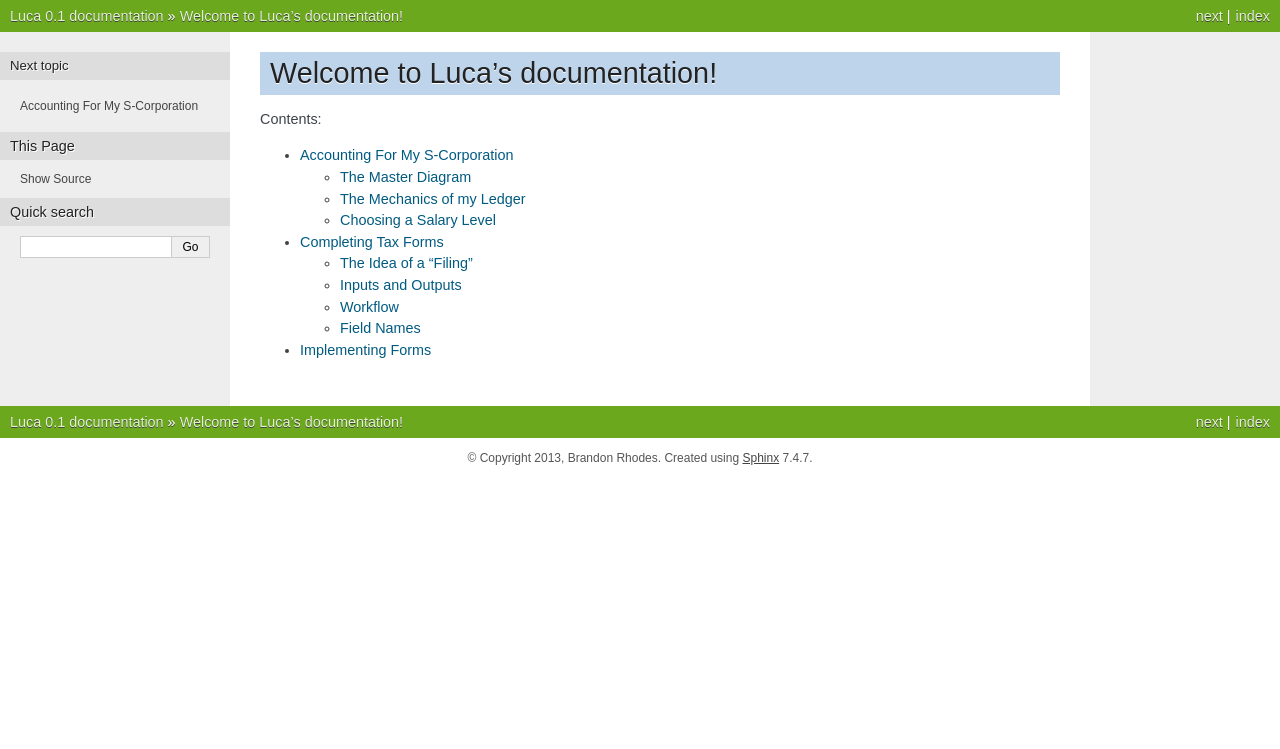
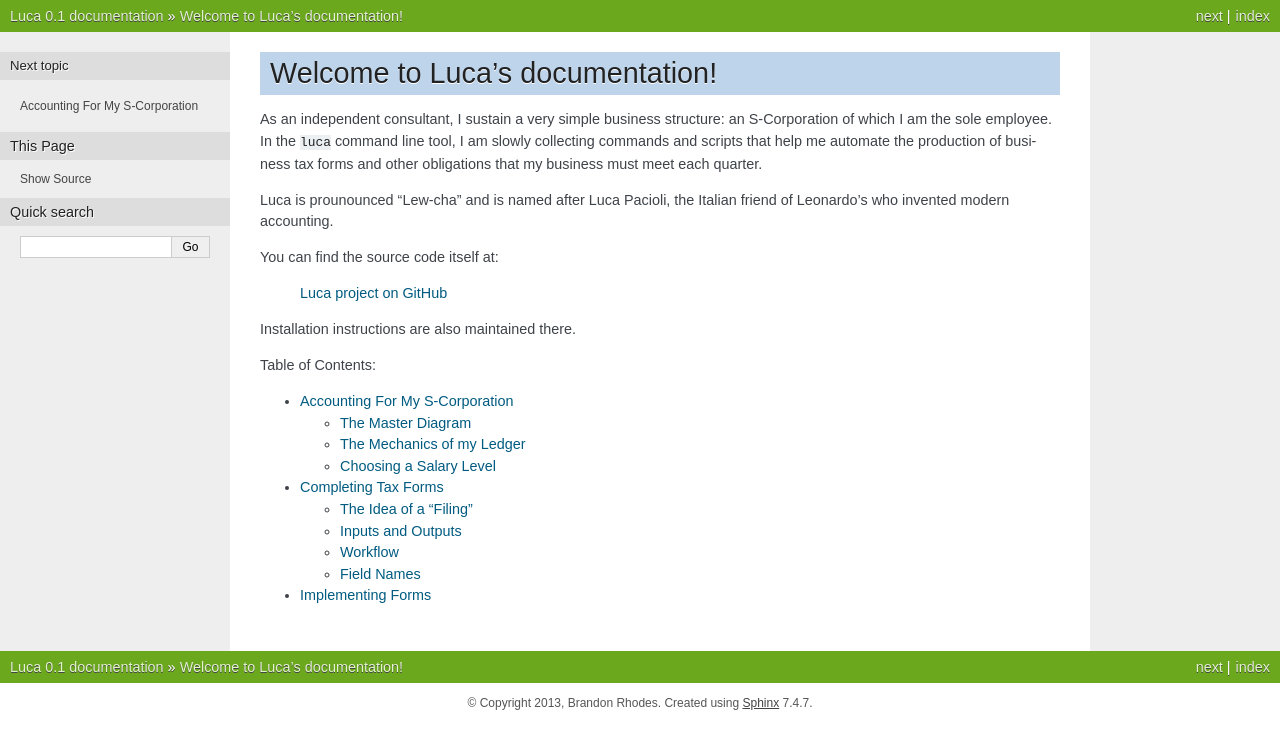
Before and after one commit to brandon-rhodes/luca, a Sphinx documentation site: the page built from luca/docs/index.rst, in a window 1280 px wide. Shown: the top 749 px of the page. Built offline with Sphinx 7.4.7, drawn with Linux system fonts in a browser that asks for light colours.

```diff
--- a/luca/docs/index.rst
+++ b/luca/docs/index.rst
@@ -6,7 +6,25 @@
 Welcome to Luca's documentation!
 ================================
 
-Contents:
+As an independent consultant,
+I sustain a very simple business structure:
+an S-Corporation of which I am the sole employee.
+In the ``luca`` command line tool,
+I am slowly collecting commands and scripts
+that help me automate the production
+of business tax forms and other obligations
+that my business must meet each quarter.
+
+Luca is prounounced “Lew-cha” and is named after Luca Pacioli,
+the Italian friend of Leonardo's who invented modern accounting.
+
+You can find the source code itself at:
+
+    `Luca project on GitHub <https://github.com/brandon-rhodes/luca>`_
+
+Installation instructions are also maintained there.
+
+Table of Contents:
 
 .. toctree::
    :maxdepth: 2
```
Also changed, not shown: README.md (+10 -111 lines).
